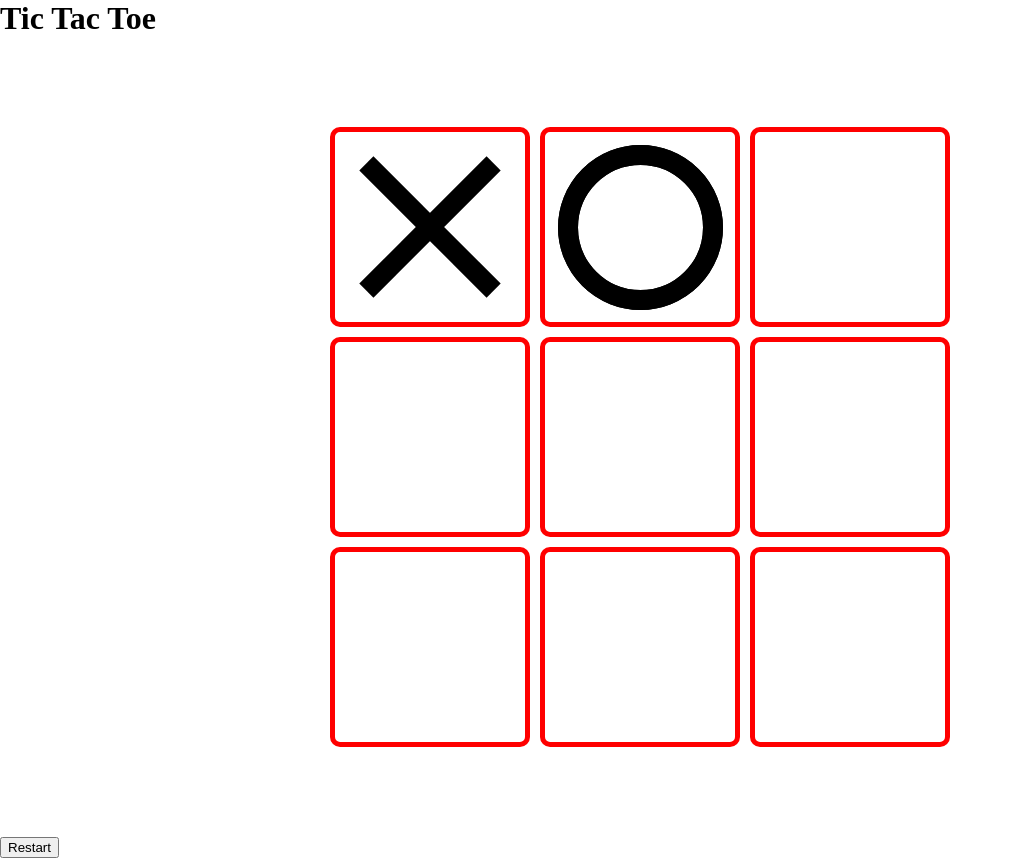
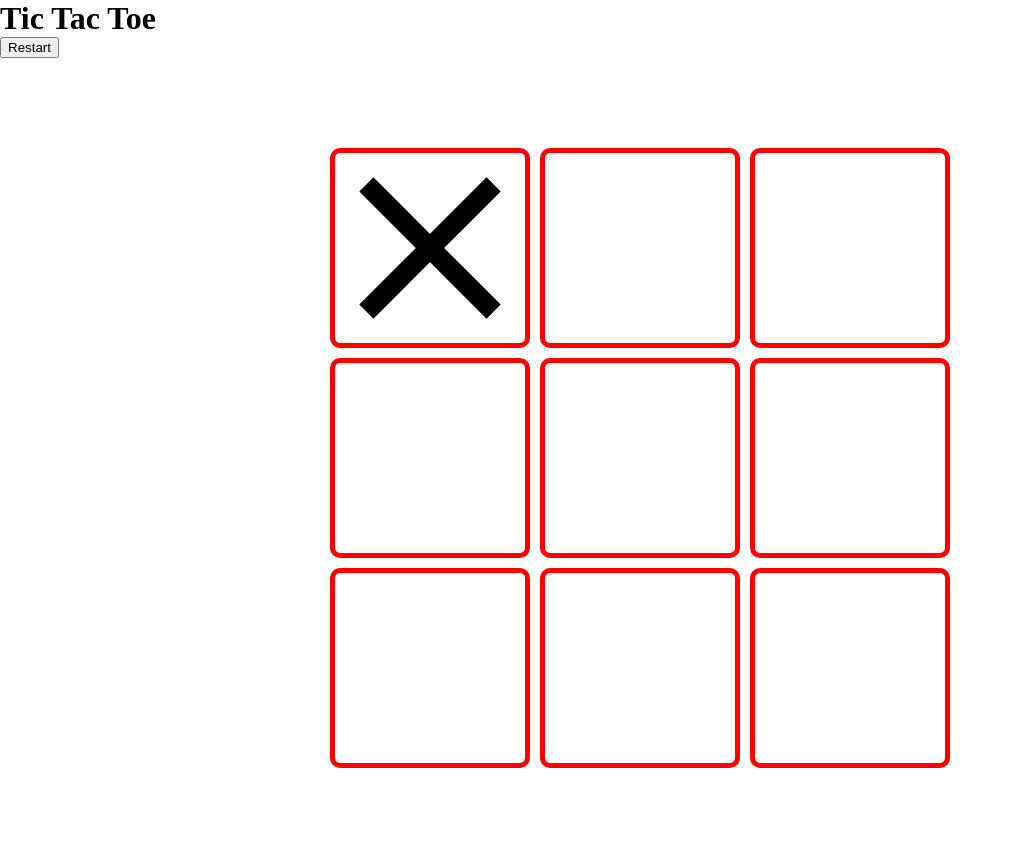
Before and after one commit to Th3-Ian/tic_tac_toe, a plain HTML site: page index.html in a window 1280 px wide. Both pictures are taken after a click on the element 430 px from the left and 227 px from the top of the page. Shown: the whole page, without its empty margins (0-1013 px from the left). Drawn offline with Linux system fonts and the light colour scheme.

Commit message:
completed JS functions

```diff
--- a/app.js
+++ b/app.js
@@ -1,41 +1,95 @@
-const myHeading = document.querySelector('h1');
-myHeading.textContent = 'Hello World!';
 
-document.querySelector('html').onclick = function () {
-	alert('Ouch! Stop poking me!');
+let playerTurn
+const cellElements = document.querySelectorAll(".cell");
+const cellArray = [...cellElements];
+const winnerMessage = document.querySelector(".win-message")
+const winPage = document.querySelector(".win-page")
+const resetBtn = document.getElementById('resetButton')
+const resetBtn2 = document.getElementById('resetButton2')
+const win_array = [
+	[0, 1, 2],
+	[3, 4, 5],
+	[6, 7, 8],
+	[0, 3, 6],
+	[1, 4, 7],
+	[2, 5, 8],
+	[0, 4, 8],
+	[2, 4, 6]
+ ]
+
+ resetBtn.addEventListener('click', newGame);
+ resetBtn2.addEventListener('click', newGame);
+
+ const playerFactory = (name, sym) => {
+	return {name, sym}
 }
 
+const playerOne = playerFactory('Player One', 'x');
+const playerTwo = playerFactory('Player Two', 'cir');
 
-// Gameboard Object
+ newGame()
 
-const gameBoard = function(){
-	let boardArray = [1, 2, 3, 4, 5, 6, 7, 8 ,9];
-	return boardArray;
+function handleClick(e) {
+	 const cell = e.target
+	 const currentPlayer = playerTurn ? playerTwo.sym : playerOne.sym
+	 placeMarker(cell, currentPlayer)
+	 swapPlayer()
+	 setPlayerHover(currentPlayer)
+	 if (checkWin(currentPlayer)) {
+		gameWinner(false)
+	 } else if (isDraw()) {
+		gameWinner(true)
+	 }
 }
 
-const player1 = function(name){
-	this.name = name
-	let sym = "x"
+function newGame() {
+	cellElements.forEach(cell => {
+		cell.classList.remove(playerOne.sym)
+		cell.classList.remove(playerTwo.sym)
+		cell.addEventListener('click', handleClick, { once:true })
+	})
+	winPage.classList.remove('show')
 }
 
-const player2 = function(name){
-	this.name = name
-	let sym = "o"
+function checkWin(currentPlayer){
+	return win_array.some(combination => {
+		return combination.every(index => {
+			return cellElements[index].classList.contains(currentPlayer)
+		})
+	})
 }
 
-const gameManager = function(){
-	let turn = 1;
-	turnCounter();{
-		turn += 1;
-		return turn;
-	}
-	changePlayer(){
-		if(turn % 2 === 0){
-		currentPlayer = player1;
-		return currentPlayer;
-		}else {
-			currentPlayer = player2;
-			return currentPlayer;
-		}
+function placeMarker(cell, currentPlayer){
+	cell.classList.add(currentPlayer);
+}
+
+function swapPlayer() {
+	playerTurn = !playerTurn
+}
+
+function setPlayerHover(playerTurn) {
+	let boardClass = document.getElementById("board");
+	boardClass.classList.remove(playerOne.sym);
+	boardClass.classList.remove(playerTwo.sym);
+	if(playerTurn === playerOne.sym){
+		boardClass.classList.add(playerTwo.sym);
+	}else{
+		boardClass.classList.add(playerOne.sym);
 	}
 }
+
+function gameWinner(draw) {
+	if (draw) {
+		winnerMessage.innerText = "It's a draw!"
+	}else {
+		winnerMessage.innerText = `${playerTurn ? "X's" : "O's"} Win!`;
+	}
+	winPage.classList.add("show")
+}
+
+function isDraw() {
+	return cellArray.every(cell => {
+		return cell.classList.contains(playerOne.sym) ||
+		cell.classList.contains(playerTwo.sym)
+	})
+}
--- a/index.html
+++ b/index.html
@@ -6,14 +6,14 @@
     <meta name="viewport" content="width=device-width, initial-scale=1.0" />
     <title>Document</title>
     <link rel="stylesheet" href="stylesheet.css" />
-    <script src="app.js"></script>
   </head>
   <body>
     <h1>Tic Tac Toe</h1>
+    <button id="resetButton2">Restart</button>
     <h2 class="game-status"></h2>
-    <div class="board cir" id="board">
-      <div class="cell x"></div>
-      <div class="cell cir"></div>
+    <div class="board x" id="board">
+      <div class="cell"></div>
+      <div class="cell"></div>
       <div class="cell"></div>
       <div class="cell"></div>
       <div class="cell"></div>
@@ -23,9 +23,11 @@
       <div class="cell"></div>
     </div>
     <div class="win-page">
-      <div id="win-message"></div>
+      <div class="win-message" id="win-message"></div>
       <button id="resetButton">Restart</button>
     </div>
     <footer></footer>
+
+    <script src="app.js"></script>
   </body>
 </html>
--- a/stylesheet.css
+++ b/stylesheet.css
@@ -80,3 +80,35 @@
 .cell.cir {
   cursor: not-allowed;
 }
+
+.win-page {
+  display: none;
+  flex-direction: column;
+  justify-content: center;
+  align-items: center;
+  position: fixed;
+  top: 8%;
+  left: 10%;
+  right: 10%;
+  bottom: 8%;
+  background-color: rgba(120, 120, 120, 0.8);
+  color: #e99e2d;
+  font-size: 86px;
+}
+
+.win-page button {
+  font-size: 40px;
+  background-color: white;
+  border: 3px solid black;
+  padding: 10px 25px;
+  border-radius: 10px;
+}
+
+.win-page button:hover {
+  background-color: #e99e2d;
+  color: white;
+}
+
+.win-page.show {
+  display: flex;
+}
```
